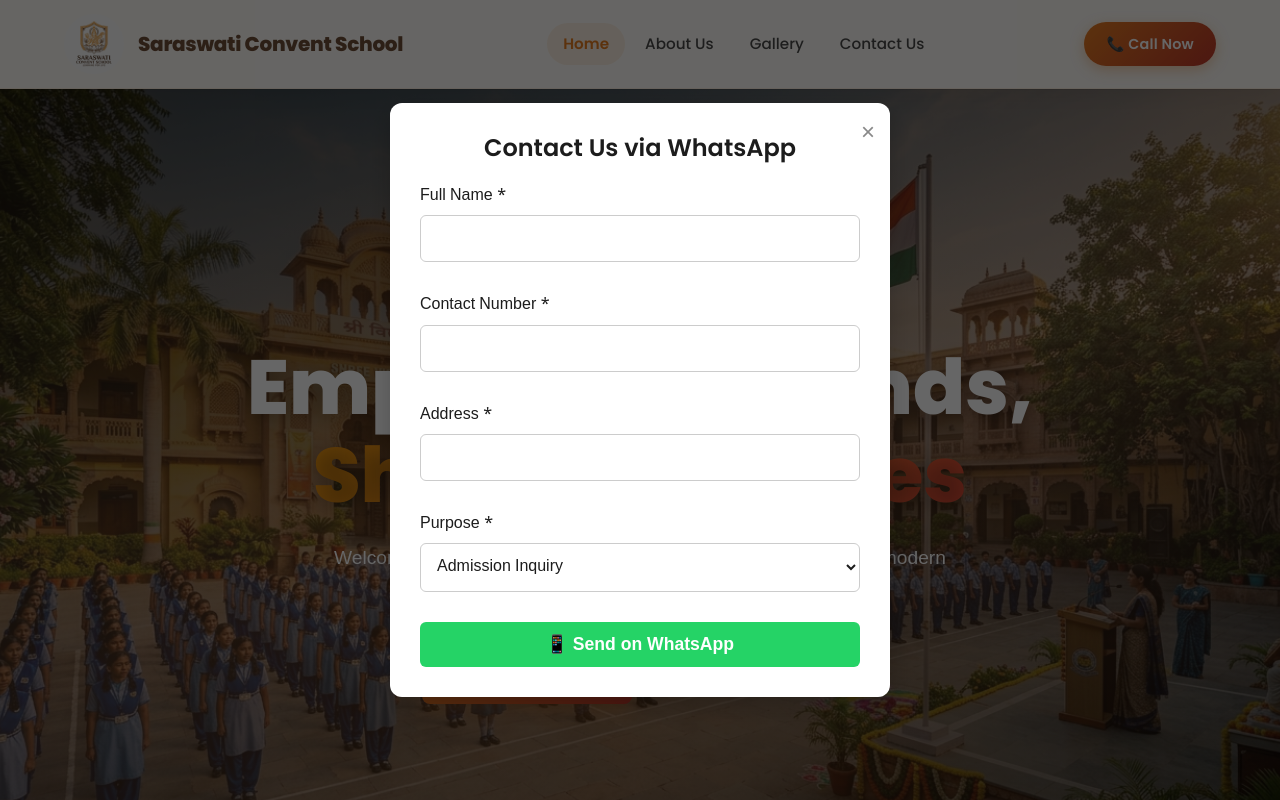
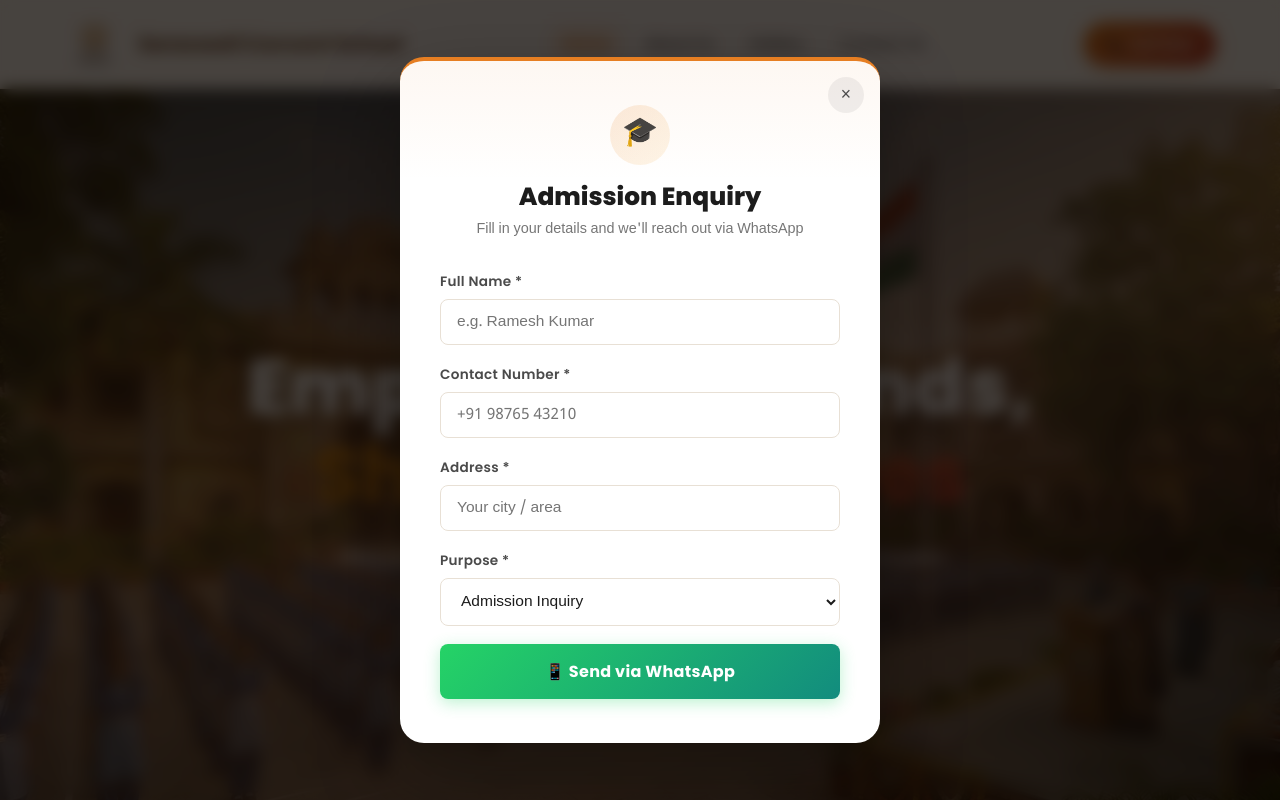
Before and after one commit to haarekasahara1923-wq/saraswati, a Next.js app: page / in a window 1280 px wide. Both pictures are taken after a click on the button "✨ Admissions Open". Shown: the top 800 px of the page. Built offline with nearby package versions, Linux system fonts and the light colour scheme; no server answers; the database is empty.

Commit message:
Feature: premium AnnouncementBar, LeadForm modal, and Admin Login redesign

```diff
--- a/src/components/AnnouncementBar.module.css
+++ b/src/components/AnnouncementBar.module.css
@@ -1,19 +1,58 @@
+/* ===== ANNOUNCEMENT TICKER ===== */
 .tickerWrapper {
-  background-color: var(--primary-color);
+  background: linear-gradient(135deg, #1C1208, #3D2010);
   color: var(--white);
-  padding: 8px 0;
+  padding: 0;
   overflow: hidden;
   position: relative;
   display: flex;
   align-items: center;
+  height: 38px;
+  border-bottom: 1px solid rgba(230,126,34,0.3);
+}
+
+/* Left label badge */
+.tickerWrapper::before {
+  content: '📢  ANNOUNCEMENTS';
+  position: absolute;
+  left: 0;
+  top: 0;
+  bottom: 0;
+  padding: 0 20px;
+  background: linear-gradient(135deg, var(--primary), #C0392B);
+  font-family: var(--font-heading);
+  font-size: 0.7rem;
+  font-weight: 700;
+  letter-spacing: 1.5px;
+  display: flex;
+  align-items: center;
+  z-index: 2;
+  white-space: nowrap;
+}
+
+/* Fade-out gradient on left after badge */
+.tickerWrapper::after {
+  content: '';
+  position: absolute;
+  left: 160px;
+  top: 0;
+  bottom: 0;
+  width: 40px;
+  background: linear-gradient(to right, #1C1208, transparent);
+  z-index: 1;
+  pointer-events: none;
 }
 
 .tickerContent {
   white-space: nowrap;
-  animation: ticker 25s linear infinite;
+  animation: ticker 30s linear infinite;
   display: inline-block;
+  font-family: var(--font-heading);
   font-weight: 500;
-  font-size: 0.95rem;
+  font-size: 0.84rem;
+  padding-left: 180px;
+  letter-spacing: 0.2px;
+  opacity: 0.92;
 }
 
 .tickerContent:hover {
@@ -21,11 +60,19 @@
 }
 
 @keyframes ticker {
-  0% { transform: translateX(100vw); }
+  0%   { transform: translateX(100vw); }
   100% { transform: translateX(-100%); }
 }
 
 .announcementItem {
-  margin-right: 50px;
-  display: inline-block;
+  margin-right: 72px;
+  display: inline-flex;
+  align-items: center;
+  gap: 8px;
 }
+
+.announcementItem::before {
+  content: '•';
+  color: var(--accent);
+  font-size: 1.1rem;
+}
--- a/src/components/LeadForm.module.css
+++ b/src/components/LeadForm.module.css
@@ -1,76 +1,161 @@
+/* ===== LEAD FORM MODAL ===== */
 .modalOverlay {
   position: fixed;
-  top: 0;
-  left: 0;
-  right: 0;
-  bottom: 0;
-  background: rgba(0, 0, 0, 0.6);
+  inset: 0;
+  background: rgba(10, 5, 0, 0.75);
+  backdrop-filter: blur(8px);
+  -webkit-backdrop-filter: blur(8px);
   display: flex;
   justify-content: center;
   align-items: center;
   z-index: 1000;
+  animation: fadeIn 0.25s ease;
+  padding: 20px;
+}
+
+@keyframes fadeIn {
+  from { opacity: 0; }
+  to   { opacity: 1; }
 }
 
 .modalContent {
-  background: var(--white);
-  padding: 30px;
-  border-radius: 12px;
-  width: 90%;
-  max-width: 500px;
+  background: var(--surface);
+  padding: 44px 40px;
+  border-radius: var(--radius-lg);
+  width: 100%;
+  max-width: 480px;
   position: relative;
-  box-shadow: 0 10px 25px rgba(0,0,0,0.2);
+  box-shadow: 0 32px 80px rgba(0,0,0,0.35);
+  animation: slideUp 0.35s cubic-bezier(0.34,1.56,0.64,1);
+  border-top: 4px solid var(--primary);
+  overflow: hidden;
+}
+
+.modalContent::before {
+  content: '';
+  position: absolute;
+  top: 0; left: 0; right: 0;
+  height: 120px;
+  background: linear-gradient(180deg, rgba(230,126,34,0.06), transparent);
+  pointer-events: none;
+}
+
+@keyframes slideUp {
+  from { opacity: 0; transform: translateY(40px) scale(0.96); }
+  to   { opacity: 1; transform: translateY(0) scale(1); }
 }
 
 .closeButton {
   position: absolute;
-  top: 15px;
-  right: 15px;
-  background: none;
+  top: 16px;
+  right: 16px;
+  width: 36px;
+  height: 36px;
+  background: rgba(0,0,0,0.06);
   border: none;
-  font-size: 1.5rem;
+  border-radius: 50%;
+  font-size: 1.1rem;
   cursor: pointer;
-  color: #888;
+  color: var(--text-mid);
+  display: flex;
+  align-items: center;
+  justify-content: center;
+  transition: all 0.2s ease;
 }
 
 .closeButton:hover {
-  color: #333;
+  background: rgba(230,126,34,0.12);
+  color: var(--primary);
+  transform: rotate(90deg);
+}
+
+.headerIcon {
+  width: 60px;
+  height: 60px;
+  background: linear-gradient(135deg, rgba(230,126,34,0.15), rgba(243,156,18,0.1));
+  border-radius: 50%;
+  display: flex;
+  align-items: center;
+  justify-content: center;
+  font-size: 1.8rem;
+  margin: 0 auto 16px;
 }
 
 .title {
   font-family: var(--font-heading);
-  color: var(--secondary-color);
-  margin-bottom: 20px;
+  font-size: 1.55rem;
+  font-weight: 800;
+  color: var(--text-dark);
+  margin-bottom: 6px;
   text-align: center;
 }
 
+.subtitle {
+  font-size: 0.9rem;
+  color: var(--text-light);
+  text-align: center;
+  margin-bottom: 28px;
+}
+
 .formGroup {
-  margin-bottom: 15px;
+  margin-bottom: 18px;
 }
 
 .label {
   display: block;
-  margin-bottom: 5px;
-  font-weight: 500;
-  color: var(--text-dark);
+  margin-bottom: 6px;
+  font-family: var(--font-heading);
+  font-weight: 600;
+  font-size: 0.85rem;
+  color: var(--text-mid);
+  letter-spacing: 0.3px;
+}
+
+.inputWrap {
+  position: relative;
+}
+
+.inputWrap input,
+.inputWrap select {
+  margin-bottom: 0;
+  padding-left: 16px;
+  border-radius: var(--radius-sm);
+  border: 1.5px solid var(--border);
+  font-size: 0.97rem;
+}
+
+.inputWrap input:focus,
+.inputWrap select:focus {
+  border-color: var(--primary);
+  box-shadow: 0 0 0 3px rgba(230,126,34,0.12);
 }
 
 .submitBtn {
   width: 100%;
-  background-color: #25D366; /* WhatsApp Green */
+  background: linear-gradient(135deg, #25D366, #128C7E);
   color: white;
-  padding: 12px;
+  padding: 15px;
   border: none;
-  border-radius: 6px;
-  font-size: 1.1rem;
-  font-weight: 600;
+  border-radius: var(--radius-sm);
+  font-family: var(--font-heading);
+  font-size: 1rem;
+  font-weight: 700;
   cursor: pointer;
   display: flex;
   justify-content: center;
   align-items: center;
   gap: 10px;
-  transition: background-color 0.3s;
+  transition: all 0.3s ease;
+  box-shadow: 0 4px 16px rgba(37,211,102,0.3);
+  margin-top: 8px;
+  letter-spacing: 0.3px;
 }
 
 .submitBtn:hover {
-  background-color: #128C7E;
+  transform: translateY(-2px);
+  box-shadow: 0 8px 24px rgba(37,211,102,0.45);
 }
+
+.submitBtn:active {
+  transform: translateY(0);
+}
--- a/src/components/LeadForm.tsx
+++ b/src/components/LeadForm.tsx
@@ -40,41 +40,54 @@ Please contact me back.`;
     <div className={styles.modalOverlay} onClick={onClose}>
       <div className={styles.modalContent} onClick={e => e.stopPropagation()}>
         <button className={styles.closeButton} onClick={onClose}>&times;</button>
-        <h2 className={styles.title}>Contact Us via WhatsApp</h2>
+
+        <div className={styles.headerIcon}>🎓</div>
+        <h2 className={styles.title}>Admission Enquiry</h2>
+        <p className={styles.subtitle}>Fill in your details and we&apos;ll reach out via WhatsApp</p>
 
         <form onSubmit={handleSubmit}>
           <div className={styles.formGroup}>
             <label className={styles.label}>Full Name *</label>
+            <div className={styles.inputWrap}>
               <input
                 type="text"
                 required
+                placeholder="e.g. Ramesh Kumar"
                 value={formData.name}
                 onChange={e => setFormData({...formData, name: e.target.value})}
               />
             </div>
+          </div>
 
           <div className={styles.formGroup}>
             <label className={styles.label}>Contact Number *</label>
+            <div className={styles.inputWrap}>
               <input
                 type="tel"
                 required
+                placeholder="+91 98765 43210"
                 value={formData.contact}
                 onChange={e => setFormData({...formData, contact: e.target.value})}
               />
             </div>
+          </div>
 
           <div className={styles.formGroup}>
             <label className={styles.label}>Address *</label>
+            <div className={styles.inputWrap}>
               <input
                 type="text"
                 required
+                placeholder="Your city / area"
                 value={formData.address}
                 onChange={e => setFormData({...formData, address: e.target.value})}
               />
             </div>
+          </div>
 
           <div className={styles.formGroup}>
             <label className={styles.label}>Purpose *</label>
+            <div className={styles.inputWrap}>
               <select
                 value={formData.purpose}
                 onChange={e => setFormData({...formData, purpose: e.target.value})}
@@ -85,9 +98,10 @@ Please contact me back.`;
                 <option value="Other">Other</option>
               </select>
             </div>
+          </div>
 
           <button type="submit" className={styles.submitBtn}>
-            📱 Send on WhatsApp
+            📱 Send via WhatsApp
           </button>
         </form>
       </div>
```
Also changed, not shown: src/app/admin/login/page.tsx (+76 -12 lines). Lines whose indentation alone changed are shown as unchanged.
